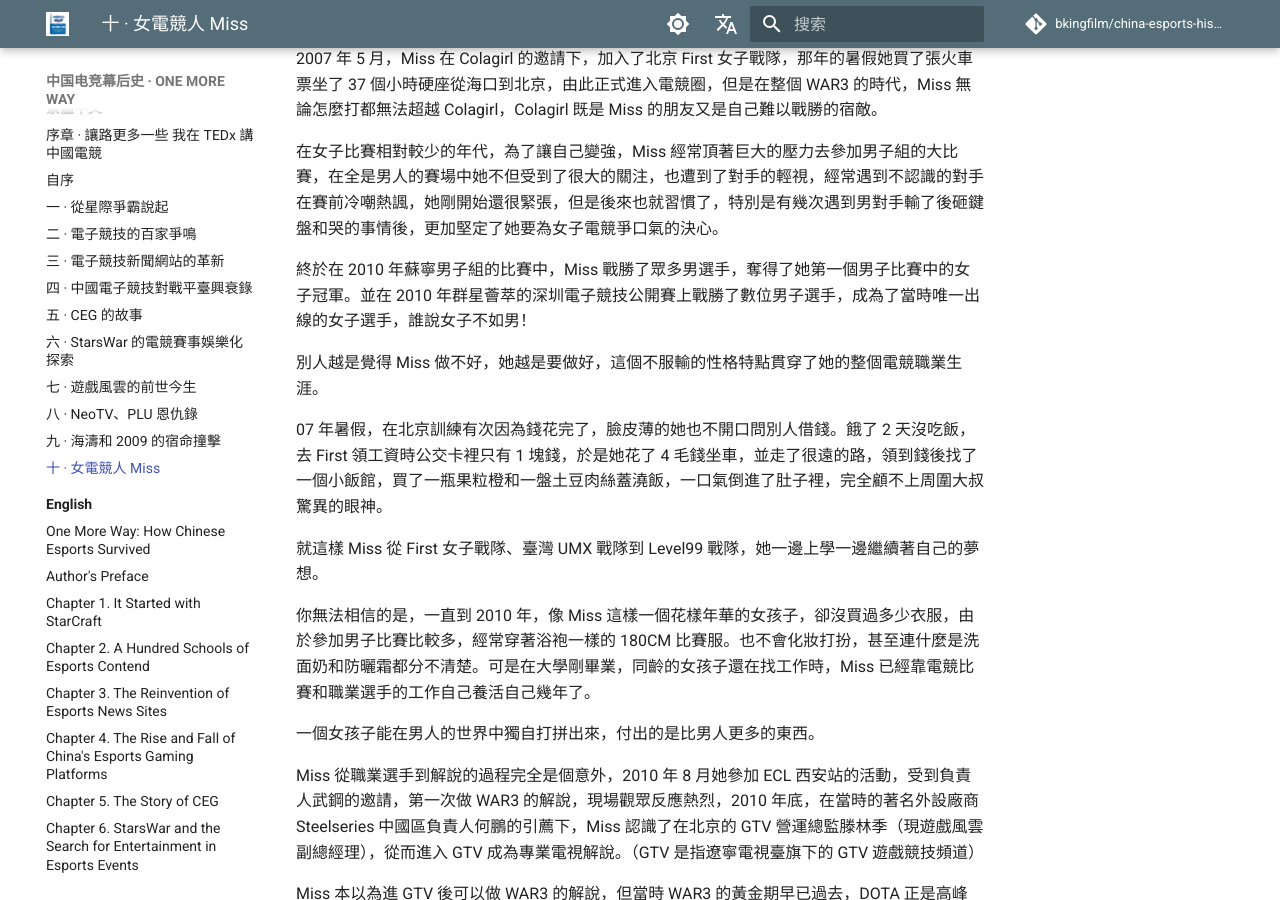
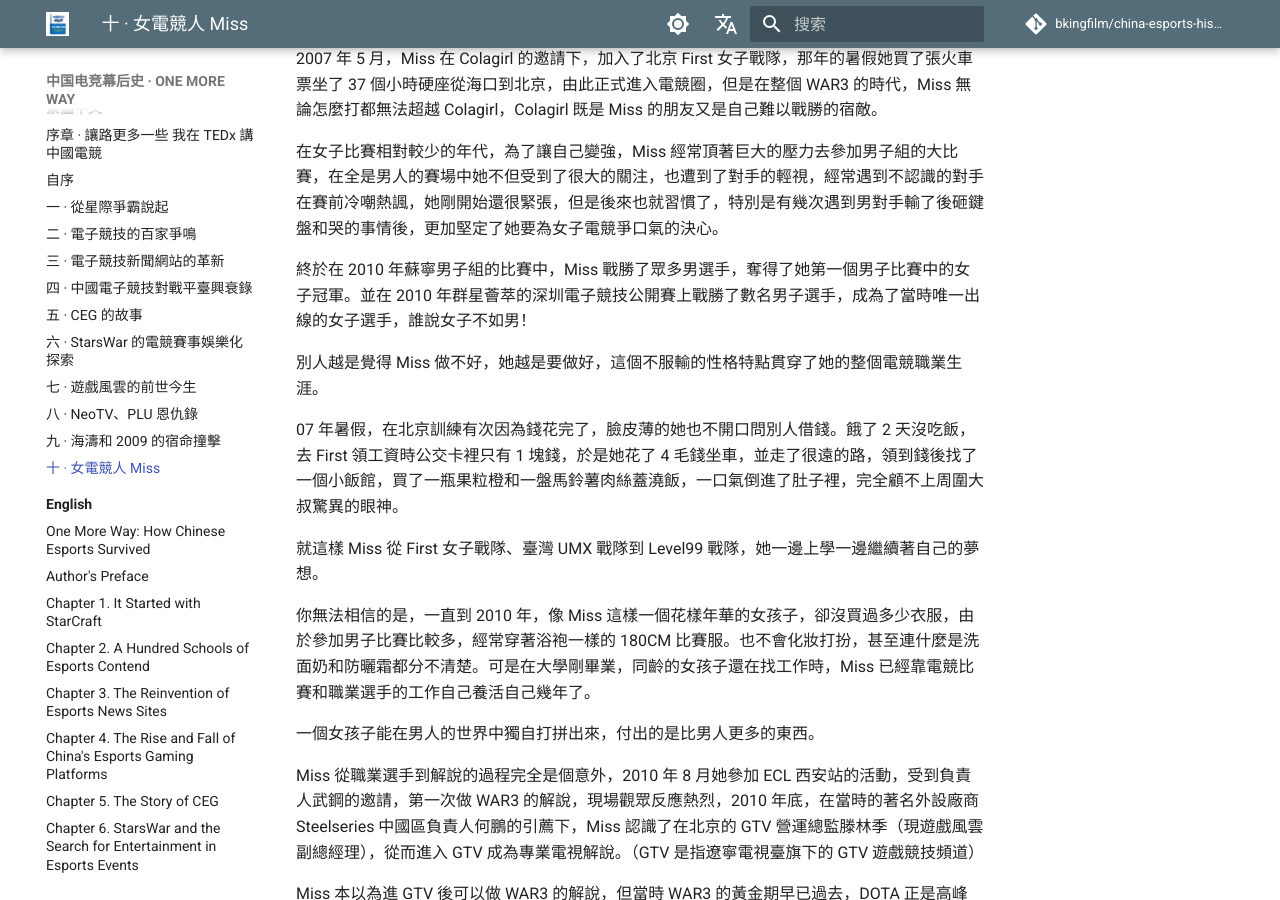
Before and after one commit to bkingfilm/china-esports-history, an MkDocs documentation site: the page built from docs/zh-tw/10-miss-han-yiying-woman-in-esports.md, in a window 1280 px wide and 900 px high, scrolled down 1762 px. Built offline with MkDocs 1.6.1 and Material for MkDocs 9.7.7, drawn with Linux system fonts in a browser that asks for light colours; comment, search, counter and statistics services are not loaded.

Commit message:
docs(zh-tw): 第十章修兩處同詞異義,臺灣讀者會讀成別的東西
- 「數位男子選手」改「數名」。原文的數位是幾位,臺灣的數位是 digital
- 「土豆肉絲蓋澆飯」改「馬鈴薯」。臺灣的土豆是花生

這一類兩岸同詞異義字形轉換發現不了,自檢六項也發現不了,但讀者
會實實在在讀錯。保留原詞的價值是保住大陸的說法,讀者理解成另一
個東西就是純損失。任務書已加「五之二 同詞異義」一節列高危詞。

九章的「土豆網」是網站專名,不在此列,未動。

Co-Authored-By: Claude Opus 5 (1M context) <noreply@anthropic.com>

```diff
--- a/docs/zh-tw/10-miss-han-yiying-woman-in-esports.md
+++ b/docs/zh-tw/10-miss-han-yiying-woman-in-esports.md
@@ -38,11 +38,11 @@ War3 這款 RTS 遊戲（即時戰略遊戲）讓 Miss 終於找到一個新的
 
 在女子比賽相對較少的年代，為了讓自己變強，Miss 經常頂著巨大的壓力去參加男子組的大比賽，在全是男人的賽場中她不但受到了很大的關注，也遭到了對手的輕視，經常遇到不認識的對手在賽前冷嘲熱諷，她剛開始還很緊張，但是後來也就習慣了，特別是有幾次遇到男對手輸了後砸鍵盤和哭的事情後，更加堅定了她要為女子電競爭口氣的決心。
 
-終於在 2010 年蘇寧男子組的比賽中，Miss 戰勝了眾多男選手，奪得了她第一個男子比賽中的女子冠軍。並在 2010 年群星薈萃的深圳電子競技公開賽上戰勝了數位男子選手，成為了當時唯一出線的女子選手，誰說女子不如男！
+終於在 2010 年蘇寧男子組的比賽中，Miss 戰勝了眾多男選手，奪得了她第一個男子比賽中的女子冠軍。並在 2010 年群星薈萃的深圳電子競技公開賽上戰勝了數名男子選手，成為了當時唯一出線的女子選手，誰說女子不如男！
 
 別人越是覺得 Miss 做不好，她越是要做好，這個不服輸的性格特點貫穿了她的整個電競職業生涯。
 
-07 年暑假，在北京訓練有次因為錢花完了，臉皮薄的她也不開口問別人借錢。餓了 2 天沒吃飯，去 First 領工資時公交卡裡只有 1 塊錢，於是她花了 4 毛錢坐車，並走了很遠的路，領到錢後找了一個小飯館，買了一瓶果粒橙和一盤土豆肉絲蓋澆飯，一口氣倒進了肚子裡，完全顧不上周圍大叔驚異的眼神。
+07 年暑假，在北京訓練有次因為錢花完了，臉皮薄的她也不開口問別人借錢。餓了 2 天沒吃飯，去 First 領工資時公交卡裡只有 1 塊錢，於是她花了 4 毛錢坐車，並走了很遠的路，領到錢後找了一個小飯館，買了一瓶果粒橙和一盤馬鈴薯肉絲蓋澆飯，一口氣倒進了肚子裡，完全顧不上周圍大叔驚異的眼神。
 
 就這樣 Miss 從 First 女子戰隊、臺灣 UMX 戰隊到 Level99 戰隊，她一邊上學一邊繼續著自己的夢想。
 
```
